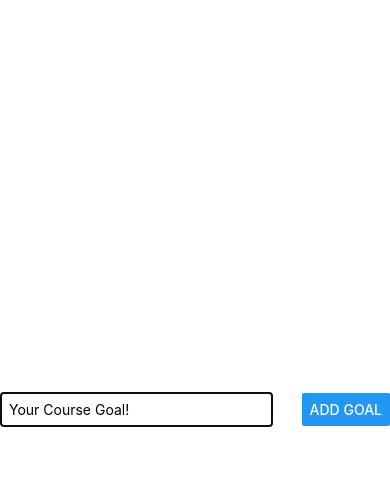
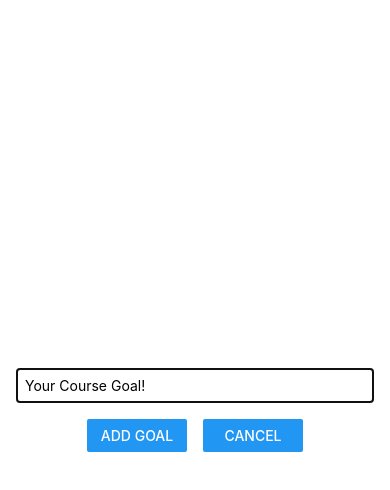
Before and after one commit to blaker859/RNCourse, a React Native app: screen / in a window 390 px wide. Both pictures are taken after a click on the button "ADD NEW GOAL". Shown: the top 490 px of the page. Built offline with nearby package versions, Linux system fonts and the light colour scheme.

Commit message:
fixed modal styling

```diff
--- a/components/GoalInput.js
+++ b/components/GoalInput.js
@@ -28,8 +28,15 @@
           // completing two way binding
           value={enteredGoalText}
         />
+        <View style={styles.buttonContainer}>
+          <View style={styles.button}>
+            <Button title="Add Goal" onPress={addGoalHandler} />
+          </View>
 
-        <Button title="Add Goal" onPress={addGoalHandler} />
+          <View style={styles.button}>
+            <Button title="Cancel" />
+          </View>
+        </View>
         {/* buttons do not have onClick */}
         {/* buttons do not have a style prop you */}
       </View>
@@ -40,19 +47,27 @@
 
 const styles = StyleSheet.create({
   inputContainer: {
-    flexDirection: "row",
-    justifyContent: "space-between",
+    flex: 1,
+    padding: 16,
+    flexDirection: "column",
+    justifyContent: "center",
     alignItems: "center", //to center the text on the button instead of stretch
     marginBottom: 24,
     borderBottomWidth: 1,
     borderBottomColor: "#000",
-    flex: 1,
   },
   textInput: {
     borderWidth: 1,
     borderColor: "#CCCCCC",
-    width: "70%",
-    marginRight: 8,
+    width: "100%",
     padding: 8,
   },
+  buttonContainer: {
+    marginTop: 16,
+    flexDirection: "row",
+  },
+  button: {
+    width: 100,
+    marginHorizontal: 8,
+  },
 });
```
